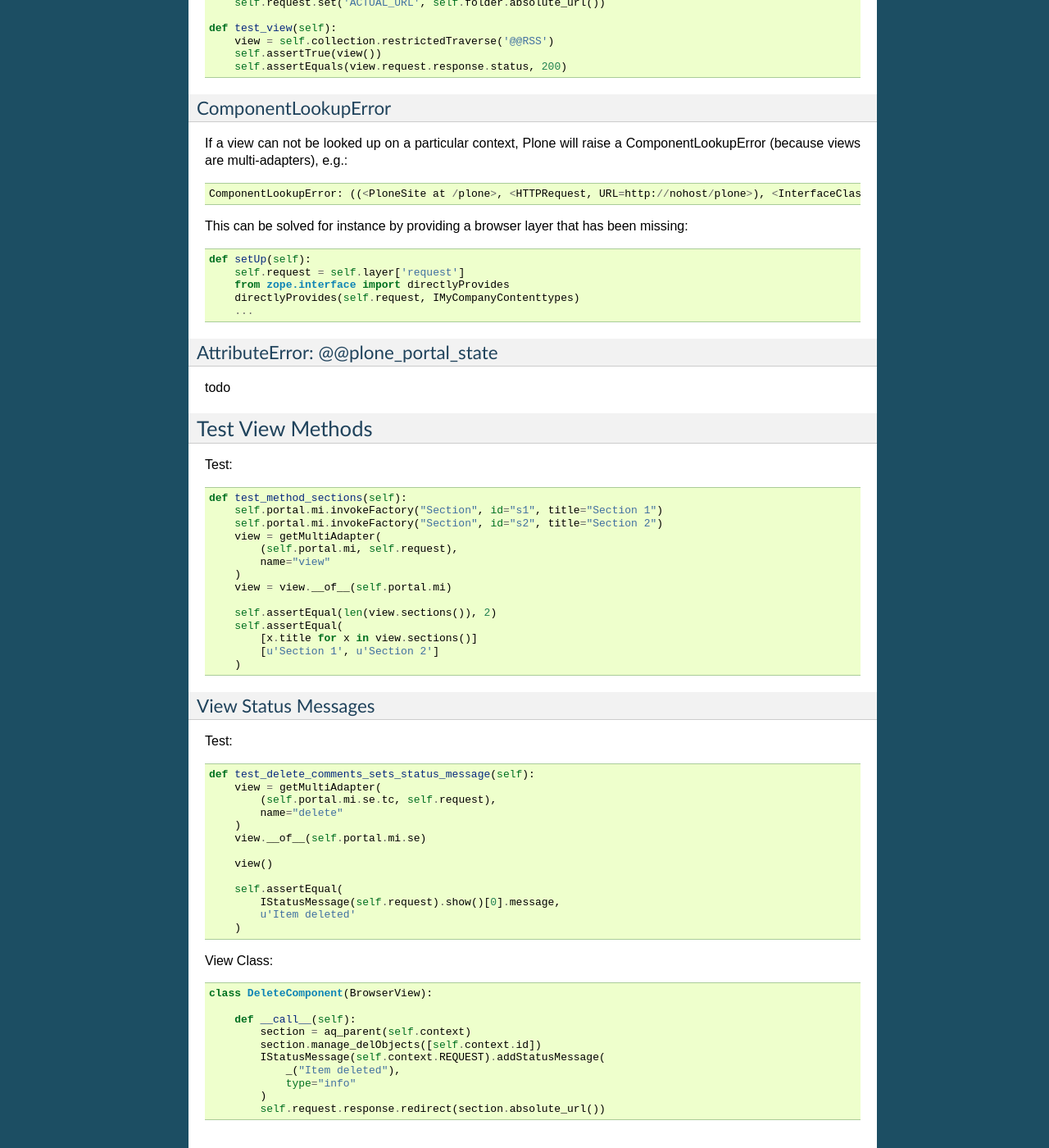
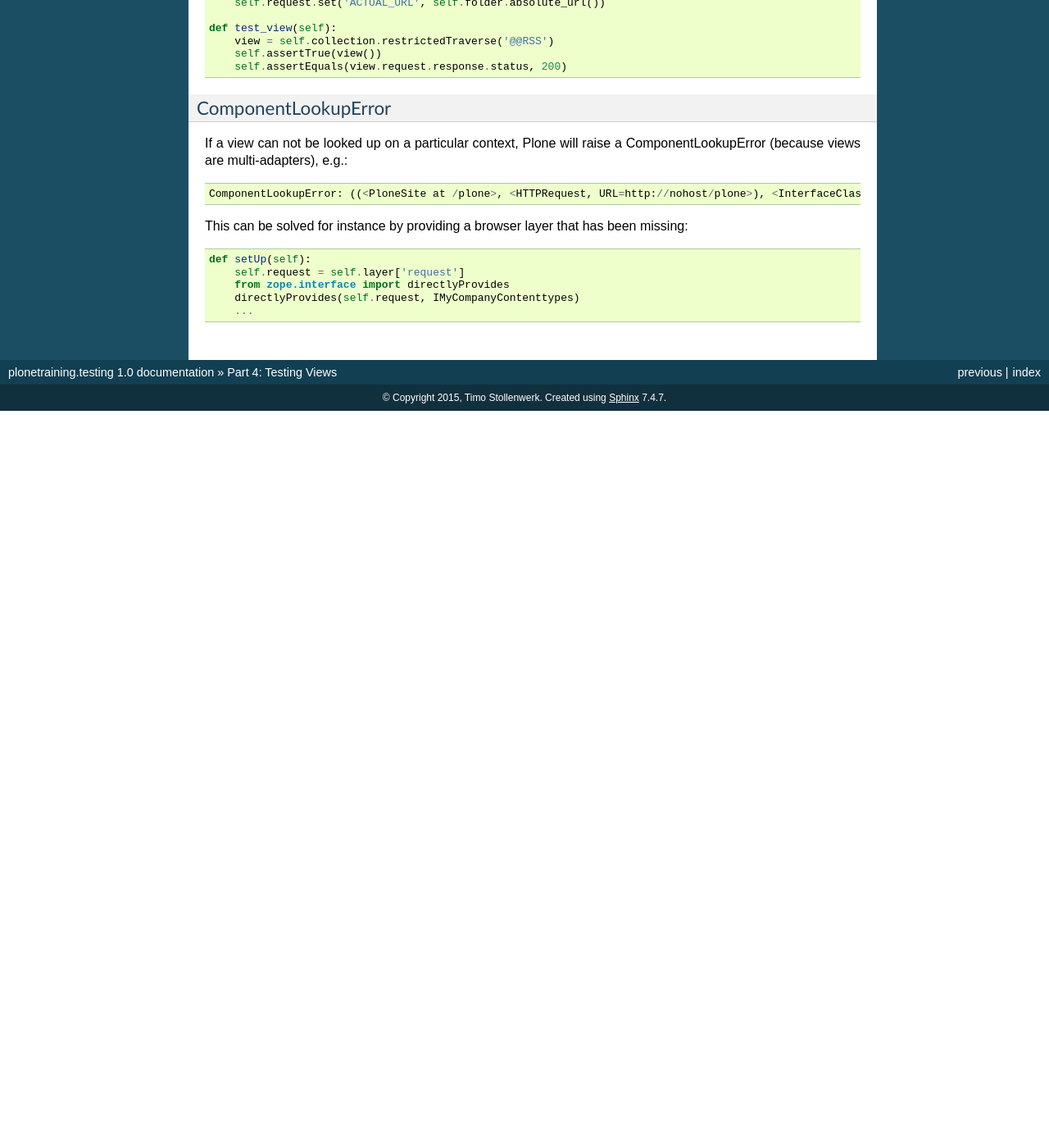
Before and after one commit to tisto/plonetraining.testing, a Sphinx documentation site: the page built from docs/source/testing-views.rst, in a window 1280 px wide and 1400 px high, scrolled down 2735 px. Shown: the whole window at 82% size. Built offline with Sphinx 7.4.7, drawn with Linux system fonts in a browser that asks for light colours; after the commit the page ends 3236 px from its top, so only the background shows below that; some of the changed text lies outside the part shown.

Commit message:
Remove unused docs.

```diff
--- a/docs/source/testing-views.rst
+++ b/docs/source/testing-views.rst
@@ -142,63 +142,3 @@ missing::
         from zope.interface import directlyProvides
         directlyProvides(self.request, IMyCompanyContenttypes)
         ...
-
-
-AttributeError: @@plone_portal_state
-------------------------------------
-
-todo
-
-
-Test View Methods
-=================
-
-Test::
-
-    def test_method_sections(self):
-        self.portal.mi.invokeFactory("Section", id="s1", title="Section 1")
-        self.portal.mi.invokeFactory("Section", id="s2", title="Section 2")
-        view = getMultiAdapter(
-            (self.portal.mi, self.request),
-            name="view"
-        )
-        view = view.__of__(self.portal.mi)
-
-        self.assertEqual(len(view.sections()), 2)
-        self.assertEqual(
-            [x.title for x in view.sections()]
-            [u'Section 1', u'Section 2']
-        )
-
-
-View Status Messages
---------------------
-
-Test::
-
-    def test_delete_comments_sets_status_message(self):
-        view = getMultiAdapter(
-            (self.portal.mi.se.tc, self.request),
-            name="delete"
-        )
-        view.__of__(self.portal.mi.se)
-
-        view()
-
-        self.assertEqual(
-            IStatusMessage(self.request).show()[0].message,
-            u'Item deleted'
-        )
-
-View Class::
-
-    class DeleteComponent(BrowserView):
-
-        def __call__(self):
-            section = aq_parent(self.context)
-            section.manage_delObjects([self.context.id])
-            IStatusMessage(self.context.REQUEST).addStatusMessage(
-                _("Item deleted"),
-                type="info"
-            )
-            self.request.response.redirect(section.absolute_url())
```
